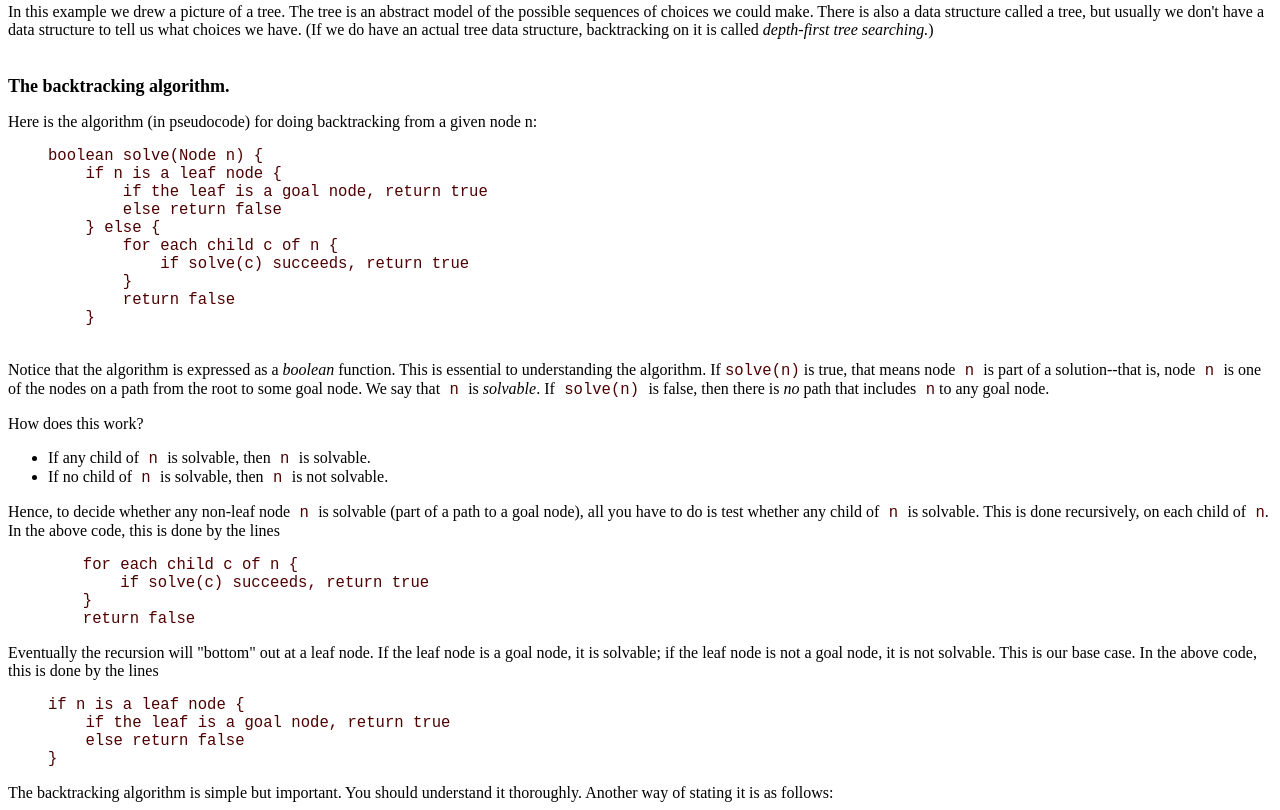
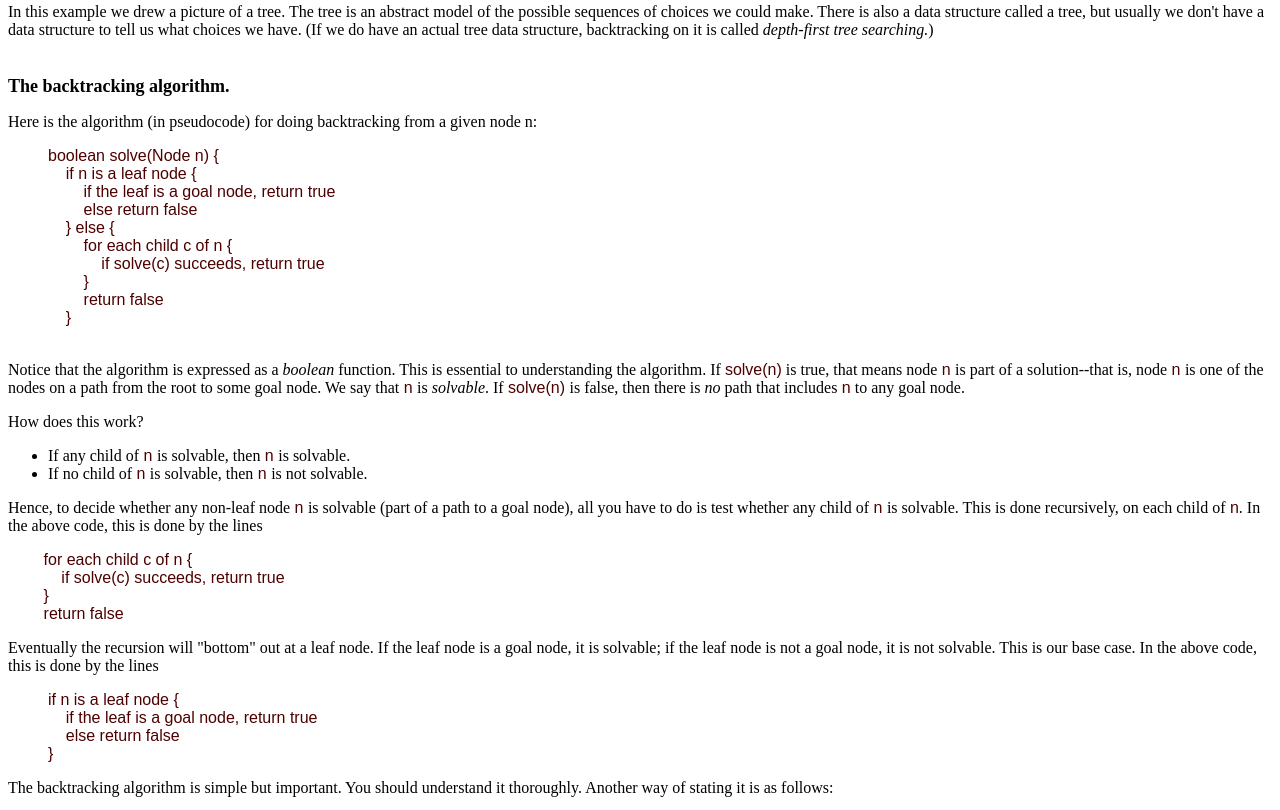
Before and after one commit to vallabh198/backtracking, a plain HTML site: page index.html in a window 1280 px wide. Shown: the part 648-1458 px from the top of the page. Drawn offline with Linux system fonts and the light colour scheme.

Commit message:
Update index.html

```diff
--- a/index.html
+++ b/index.html
@@ -13,13 +13,13 @@
   pre{
     font-size: larger;
     font-style: Verdana;
-    font: captio;
+    font: caption;
     color:#4d0000;
   }
   code{
     font-size: larger;
     font-style: Verdana;
-    font: captio;
+    font: caption;
     color:#4d0000;
   }
 </style>
```
